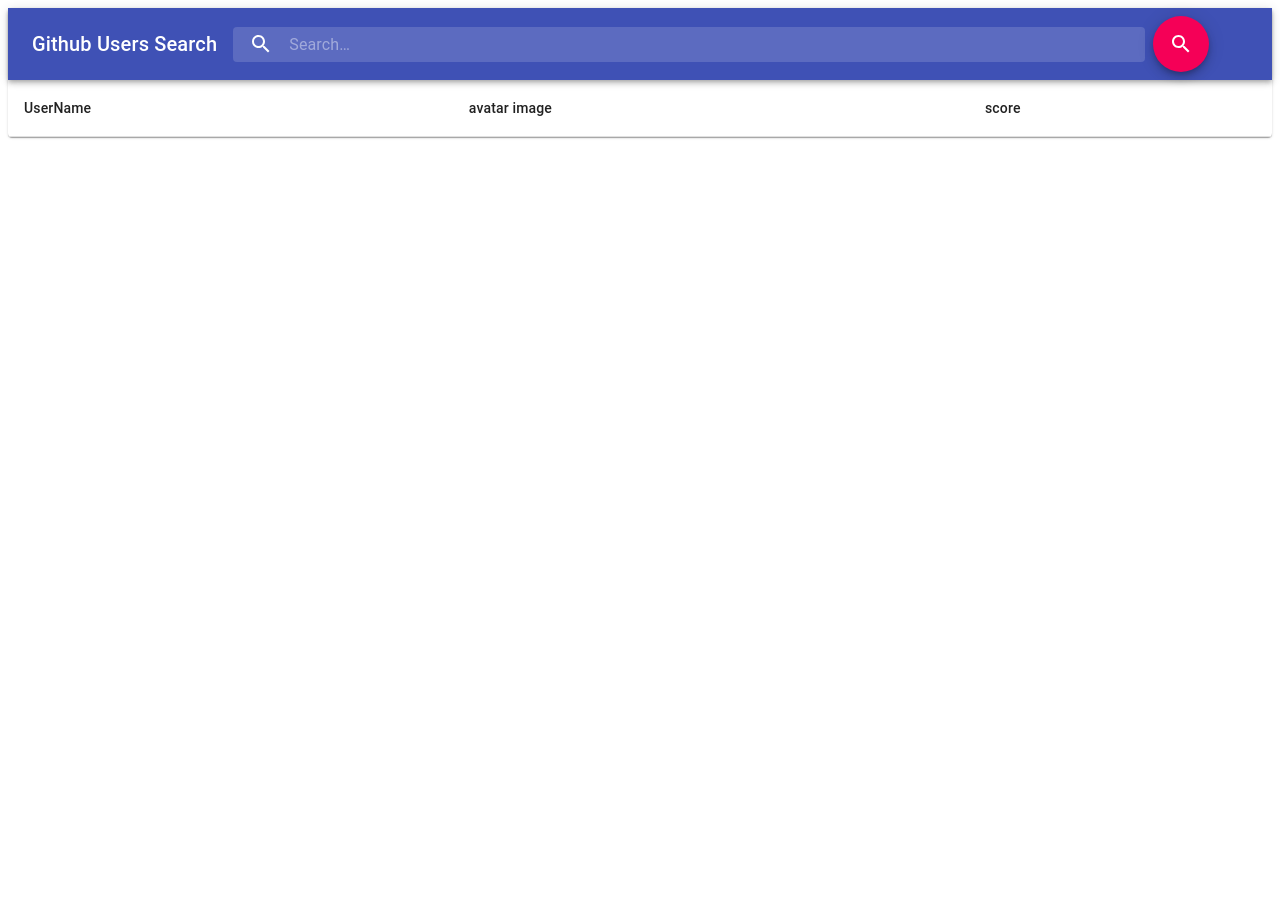
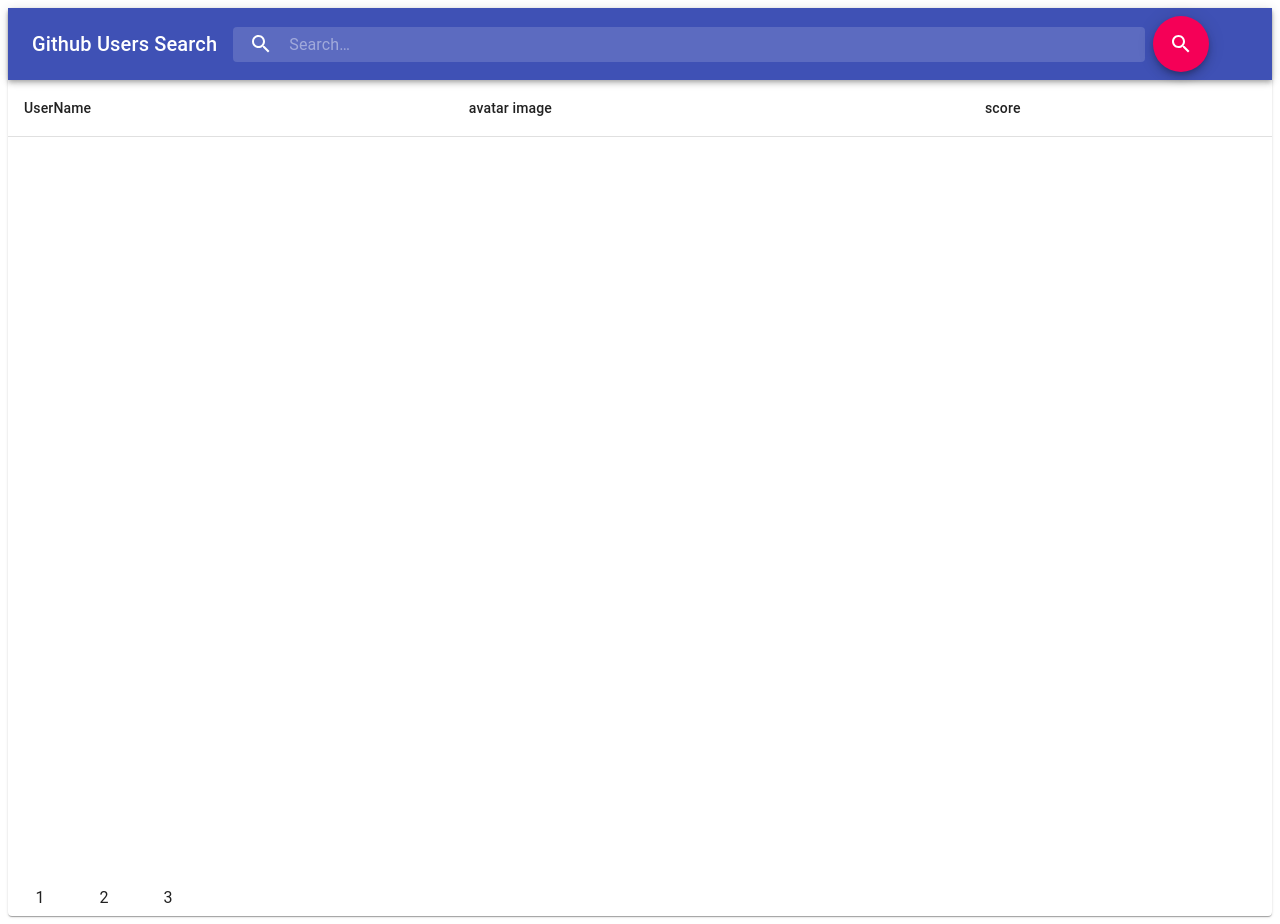
Before and after one commit to segalzeyalz/githubSearch, a React (Create React App) app: page / in a window 1280 px wide. Before the commit the page ends 800 px from the top, so only its background shows below. Built offline with nearby package versions, Linux system fonts and the light colour scheme.

Commit message:
some styles

```diff
--- a/src/components/UserData/UserData.js
+++ b/src/components/UserData/UserData.js
@@ -2,7 +2,10 @@
 import PropTypes from 'prop-types';
 import TableCell from '@material-ui/core/TableCell';
 import TableRow from '@material-ui/core/TableRow';
+//getting component by it's type
 import ComponentByType from './../ComponentGenerator';
+
+
 const UserData = ({ user, fields=[] }) => {
     return (
             <TableRow>
--- a/src/components/UserFields/UserFields.js
+++ b/src/components/UserFields/UserFields.js
@@ -2,13 +2,17 @@
 import PropTypes from 'prop-types';
 import TableCell from '@material-ui/core/TableCell';
 import TableHead from '@material-ui/core/TableHead';
+import TableRow from '@material-ui/core/TableRow';
+
 //This is static compoentnt that won't change
 const UsersFields = ({ fields }) => {
     return (
             <TableHead>
+               <TableRow>
                 {fields.map((field, index)=> (<TableCell key={index}>
                     {field.label}
                 </TableCell>))}
+               </TableRow>
             </TableHead>
     );
 };
--- a/src/containers/App/App.js
+++ b/src/containers/App/App.js
@@ -5,7 +5,7 @@
 import fetchUsers from '../../api';
 import { withStyles } from '@material-ui/core/styles';
 import UsersTable from './../UsersTable';
-
+import Pagination from './../Pagination';
 
 const styles = theme => ({
 root: {
@@ -21,6 +21,7 @@
                     }) => {
     const [input, setInput] = useState('');
     const [users, getUsers] = useState([]);
+    const [page, setPage] = useState(-1);
 
   const handleSearch = (searchInput) => {
       setInput(searchInput)
@@ -31,6 +32,7 @@
         if(input){
             const UsersBySearch = await fetchUsers(input)
             getUsers(UsersBySearch.data.items)
+            setPage(1);
             return UsersBySearch ? false : true;
         }
         return true;
@@ -41,7 +43,8 @@
   return (
           <Paper className={classes.root}>
               <Search handleSearch={handleSearch}/>
-              <UsersTable users={users} />
+              <UsersTable users={users} page={page}/>
+              <Pagination />
           </Paper>
   );
 };
--- /dev/null
+++ b/src/containers/Pagination/Pagination.js
@@ -0,0 +1,32 @@
+import React from 'react';
+import PropTypes from 'prop-types';
+import Typography from '@material-ui/core/Typography';
+import Button from '@material-ui/core/Button';
+import { withStyles } from '@material-ui/core/styles';
+const styles = theme => ({
+    pagesContainer: {
+        display: "flex",
+        justifyContent: "flex-start",
+        alignContent: "stretch"
+    }
+});
+
+const Pagination = ({classes, setPage }) => {
+    const pagesNumber = [1,2,3];
+    return (
+            <div className={classes.pagesContainer}>
+                {pagesNumber.map((elem, index)=>(
+                    <Button className={classes.button}>
+                        <Typography key={index}>{elem}</Typography>
+                    </Button>)
+                 )}
+            </div>
+    );
+};
+
+Pagination.propTypes = {
+    classes: PropTypes.object,
+    setPage: PropTypes.func
+};
+
+export default withStyles(styles)(Pagination);
--- /dev/null
+++ b/src/containers/Pagination/index.js
@@ -0,0 +1,2 @@
+import Pagination from './Pagination';
+export default Pagination;
--- a/src/containers/Search/Search.js
+++ b/src/containers/Search/Search.js
@@ -7,7 +7,6 @@
 import SearchIcon from '@material-ui/icons/Search';
 import { fade } from '@material-ui/core/styles/colorManipulator';
 import Fab from '@material-ui/core/Fab';
-
 import { withStyles } from '@material-ui/core/styles';
 
 const styles = theme => ({
--- a/src/containers/UsersTable/UsersTable.js
+++ b/src/containers/UsersTable/UsersTable.js
@@ -7,8 +7,8 @@
 import { withStyles } from '@material-ui/core/styles';
 
 const styles = theme => ({
-    menuButton: {
-        marginRight: theme.spacing(2)
+    setHeight: {
+        minHeight: "800px"
     }
 });
 const fields = [{
@@ -26,7 +26,7 @@
 }]
 const UsersTable = ({ classes, users=[] }) => {
     return (
-        <Table>
+        <Table className={classes.setHeight}>
             <UsersFields fields={fields} />
             <TableBody>
                 {users.map(user =>(
```
